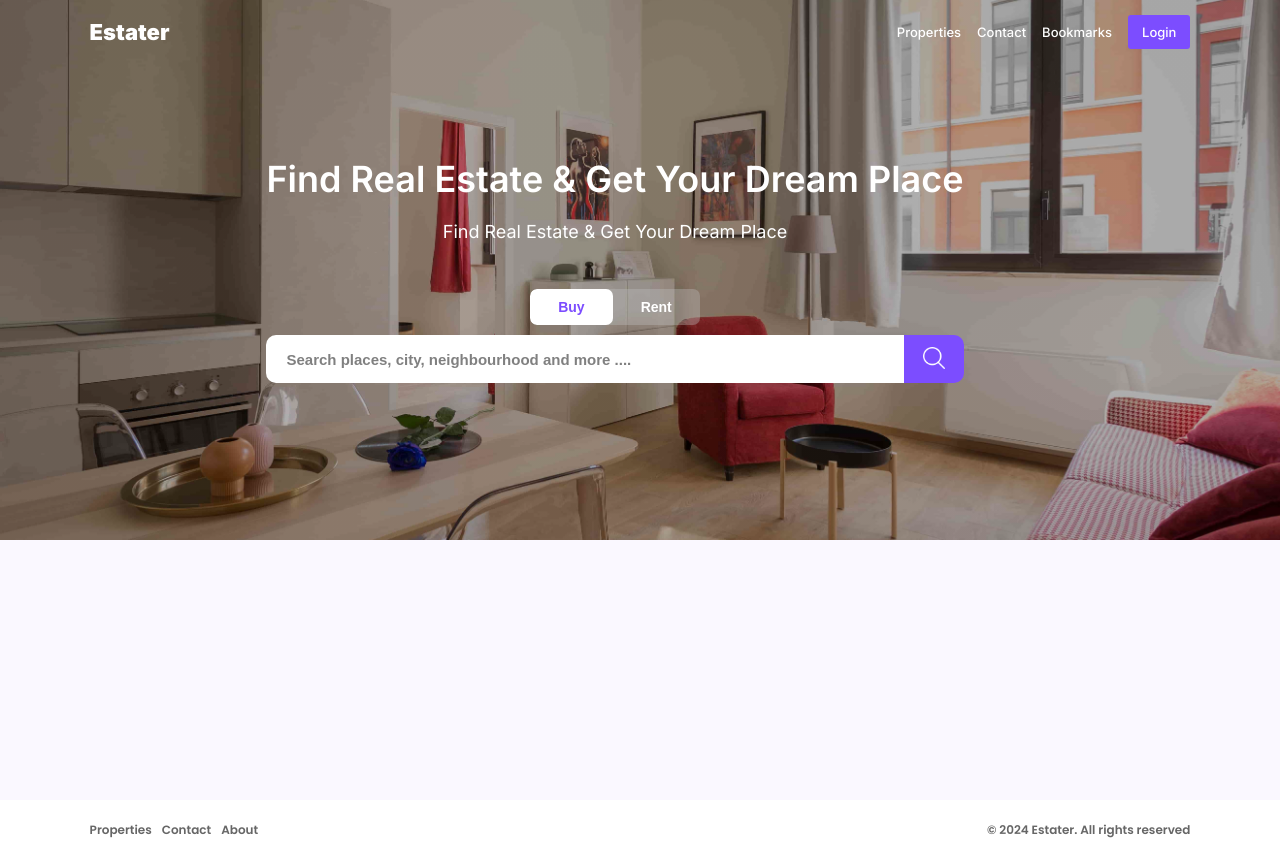
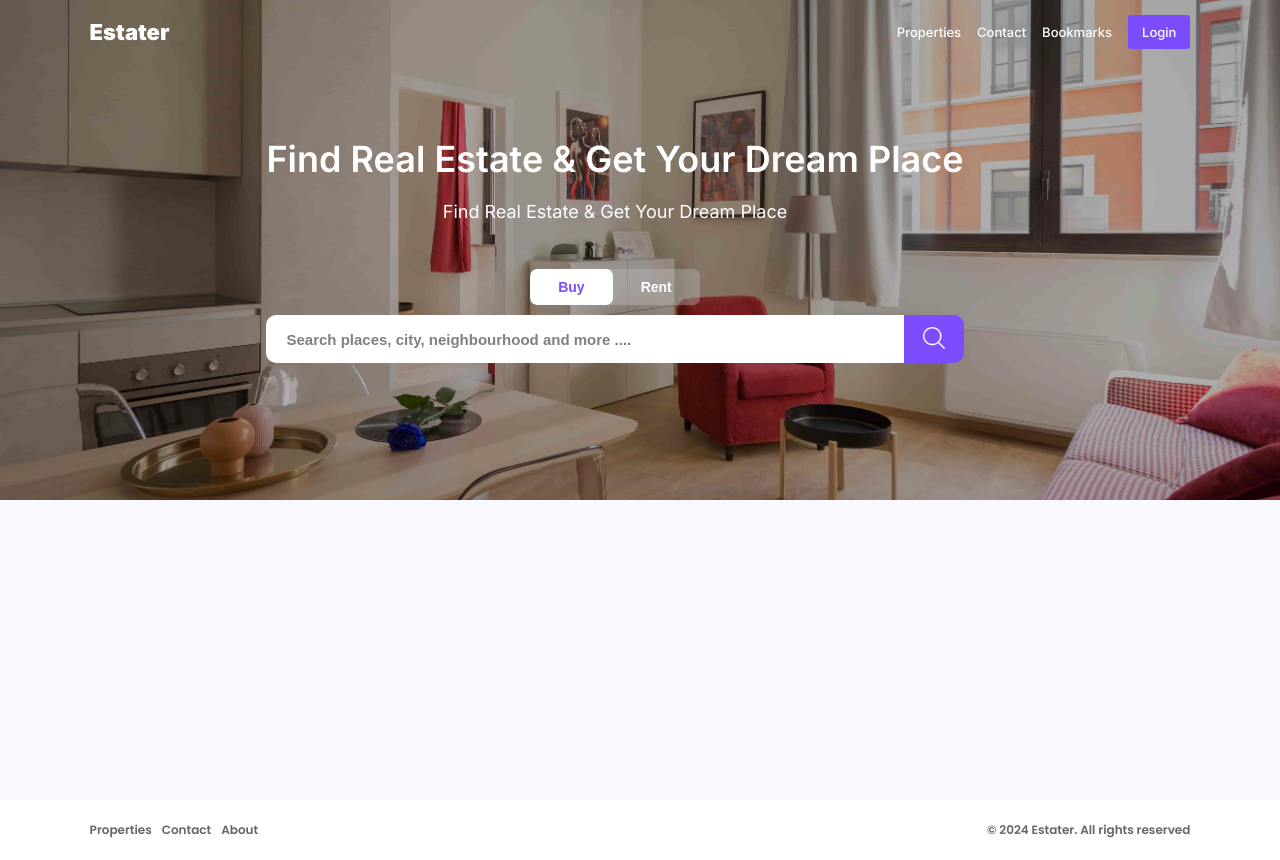
Before and after one commit to Easierq/estater, a React (Vite) app: page / in a window 1280 px wide. Built offline with nearby package versions, Linux system fonts and the light colour scheme; no server answers.

Commit message:
new updates

```diff
--- a/src/components/hero/hero.scss
+++ b/src/components/hero/hero.scss
@@ -16,7 +16,7 @@
     .hero {
         width: 100%;
         height: max-content;
-        height: 540px;
+        height: 500px;
         padding: 100px 7%;
         // padding-top: 200px;
         background-image: linear-gradient(rgba(0, 0, 0, 0.3), rgba(0, 0, 0, 0.3)),
@@ -25,7 +25,7 @@
         background-size: cover;
 
         @include sm {
-            height: 540px;
+            height: 500px;
         }
 
         .hero-container {
--- a/src/routes/singlePage/singlePage.jsx
+++ b/src/routes/singlePage/singlePage.jsx
@@ -151,9 +151,9 @@ const SinglePage = () => {
                         </button>
                         <button>Save</button>
                       </div>
-                      <div className="mapContainer">
+                      {/* <div className="mapContainer">
                         <Map items={[post]} />
-                      </div>
+                      </div> */}
                       <p className="title">General guide</p>
                       <div className="disclaimer-con">
                         <p className="disclaimer-text">
```
